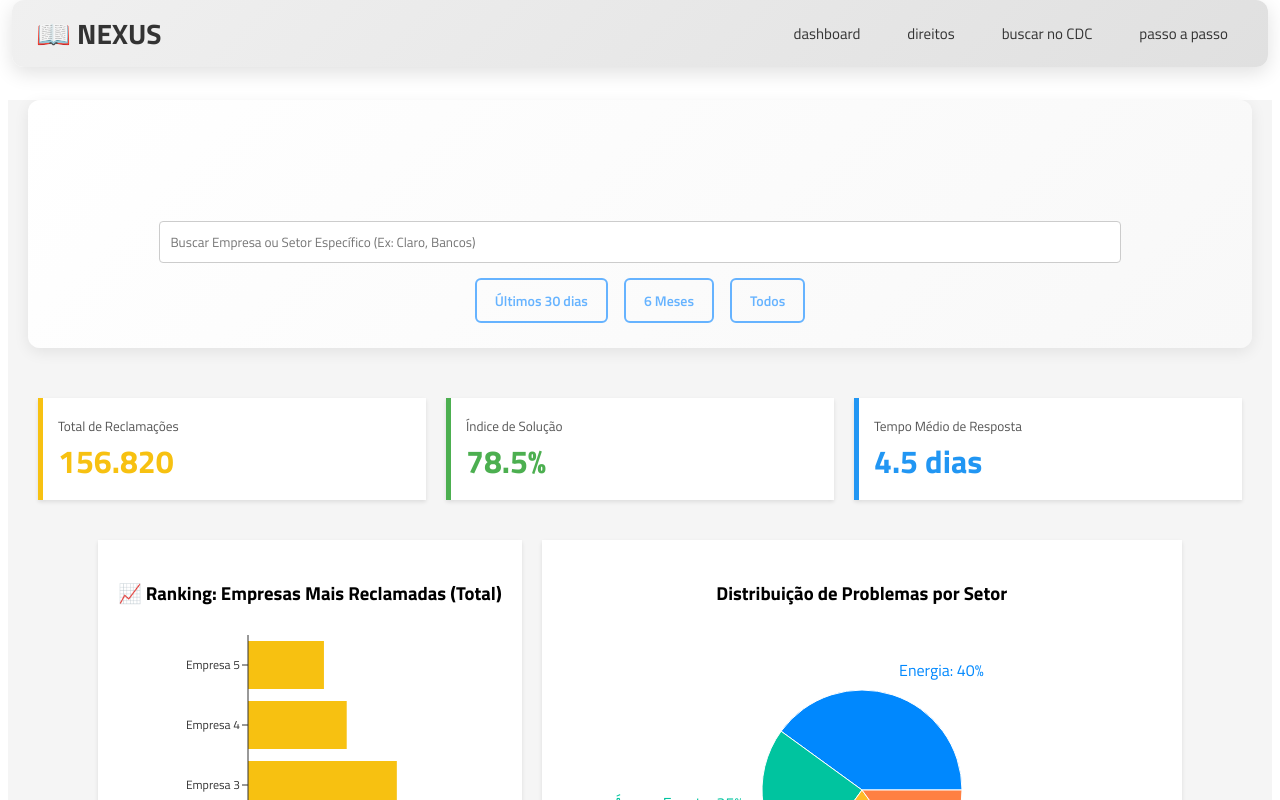
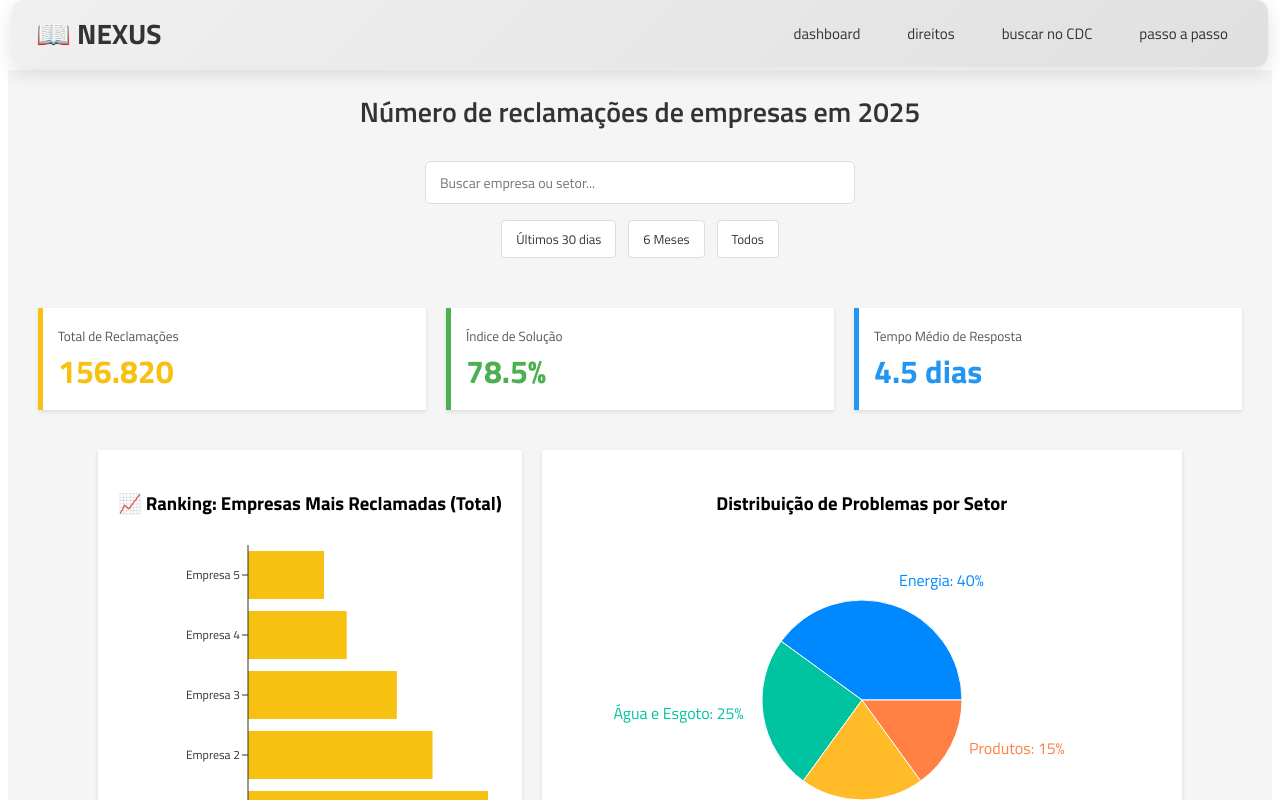
Before and after one commit to NecronLight/Nexus, a React (Vite) app: page / in a window 1280 px wide. Shown: the top 800 px of the page. Built offline with nearby package versions, Linux system fonts and the light colour scheme; a web font is replaced by a local one.

Commit message:
Changed the title header

```diff
--- a/src/App.jsx
+++ b/src/App.jsx
@@ -11,7 +11,7 @@ const App = () => {
   return (
     <div style={{ minHeight: '100vh' }}>
       <Menu />
-      <div style={{ marginTop: '100px' }}>
+      <div style={{ marginTop: '70px' }}>
         <Routes>
           {/* Página principal */}
           <Route path="/" element={<DashboardPage />} />
--- a/src/components/DashboardHeader.jsx
+++ b/src/components/DashboardHeader.jsx
@@ -1,31 +1,71 @@
 import React from 'react';
 
 const DashboardHeader = () => {
-    // Estilos inline básicos para demonstração
     const headerStyle = {
-        padding: '25px',
-        background: 'linear-gradient(135deg, #ffffff 0%, #f8f8f8 100%)',
-        borderRadius: '12px',
-        boxShadow: '0 4px 15px rgba(0, 0, 0, 0.08)',
+        padding: '20px',
         textAlign: 'center',
-        margin: '20px'
+        margin: '0',
+        backgroundColor: 'transparent'
     };
+
     const inputStyle = {
-        padding: '10px',
-        width: '80%',
-        marginTop: '15px',
-        border: '1px solid #ccc',
+        padding: '10px 14px',
+        width: '100%',
+        maxWidth: '400px',
+        marginTop: '12px',
+        border: '1px solid #ddd',
+        borderRadius: '6px',
+        fontSize: '14px',
+        fontFamily: 'inherit',
+        outline: 'none',
+        transition: 'border-color 0.2s ease'
+    };
+
+    const buttonStyle = {
+        margin: '0 6px',
+        padding: '8px 14px',
+        border: '1px solid #ddd',
+        backgroundColor: 'white',
+        color: '#333',
+        fontSize: '13px',
+        fontWeight: '500',
+        cursor: 'pointer',
+        transition: 'all 0.2s ease',
         borderRadius: '4px'
     };
 
     return (
         <header style={headerStyle}>
-            <h1 className="titulo-principal"><span className="titulo-text">CONTROLE DE RECLAMAÇÕES</span></h1>
-            <input type="text" placeholder="Buscar Empresa ou Setor Específico (Ex: Claro, Bancos)" style={inputStyle} />
-            <div style={{ marginTop: '15px' }}>
-                <button style={{ margin: '0 8px', padding: '10px 18px', border: '2px solid #66b3ff', backgroundColor: 'transparent', color: '#66b3ff', fontSize: '14px', fontWeight: '600', cursor: 'pointer', transition: 'all 0.3s ease', borderRadius: '6px' }} onMouseEnter={(e) => { e.target.style.backgroundColor = '#66b3ff'; e.target.style.color = 'white'; }} onMouseLeave={(e) => { e.target.style.backgroundColor = 'transparent'; e.target.style.color = '#66b3ff'; }}>Últimos 30 dias</button>
-                <button style={{ margin: '0 8px', padding: '10px 18px', border: '2px solid #66b3ff', backgroundColor: 'transparent', color: '#66b3ff', fontSize: '14px', fontWeight: '600', cursor: 'pointer', transition: 'all 0.3s ease', borderRadius: '6px' }} onMouseEnter={(e) => { e.target.style.backgroundColor = '#66b3ff'; e.target.style.color = 'white'; }} onMouseLeave={(e) => { e.target.style.backgroundColor = 'transparent'; e.target.style.color = '#66b3ff'; }}>6 Meses</button>
-                <button style={{ margin: '0 8px', padding: '10px 18px', border: '2px solid #66b3ff', backgroundColor: 'transparent', color: '#66b3ff', fontSize: '14px', fontWeight: '600', cursor: 'pointer', transition: 'all 0.3s ease', borderRadius: '6px' }} onMouseEnter={(e) => { e.target.style.backgroundColor = '#66b3ff'; e.target.style.color = 'white'; }} onMouseLeave={(e) => { e.target.style.backgroundColor = 'transparent'; e.target.style.color = '#66b3ff'; }}>Todos</button>
+            <h2 style={{ margin: '0 0 16px 0', fontSize: '28px', fontWeight: '600', color: '#333' }}>Número de reclamações de empresas em 2025</h2>
+            <input
+                type="text"
+                placeholder="Buscar empresa ou setor..."
+                style={inputStyle}
+                onFocus={(e) => e.target.style.borderColor = '#0fbd0f'}
+                onBlur={(e) => e.target.style.borderColor = '#ddd'}
+            />
+            <div style={{ marginTop: '16px' }}>
+                <button
+                    style={buttonStyle}
+                    onMouseEnter={(e) => { e.target.style.backgroundColor = '#f0f0f0'; }}
+                    onMouseLeave={(e) => { e.target.style.backgroundColor = 'white'; }}
+                >
+                    Últimos 30 dias
+                </button>
+                <button
+                    style={buttonStyle}
+                    onMouseEnter={(e) => { e.target.style.backgroundColor = '#f0f0f0'; }}
+                    onMouseLeave={(e) => { e.target.style.backgroundColor = 'white'; }}
+                >
+                    6 Meses
+                </button>
+                <button
+                    style={buttonStyle}
+                    onMouseEnter={(e) => { e.target.style.backgroundColor = '#f0f0f0'; }}
+                    onMouseLeave={(e) => { e.target.style.backgroundColor = 'white'; }}
+                >
+                    Todos
+                </button>
             </div>
         </header>
     );
--- a/src/styles/cdc-search.css
+++ b/src/styles/cdc-search.css
@@ -1,50 +1,50 @@
 /* Styles for CDC Search page */
 .cdc-page {
-  padding: 20px;
+  padding: 40px 20px;
   font-family: 'Titillium Web', sans-serif;
+  min-height: 100vh;
 }
 
 .cdc-title {
   font-size: 32px;
   font-weight: 700;
   text-align: center;
-  margin: 0 0 10px 0;
+  margin: 0 0 15px 0;
 }
 
 .cdc-desc {
   font-size: 16px;
   text-align: center;
   color: #555;
-  margin-bottom: 30px;
+  margin-bottom: 40px;
 }
 
 /* SEARCH CONTAINER */
 .search-container {
   display: flex;
   justify-content: center;
-  margin-bottom: 40px;
+  margin-bottom: 30px;
   padding: 0 20px;
 }
 
 .search-input {
   width: 100%;
-  max-width: 600px;
-  padding: 15px 20px;
+  max-width: 500px;
+  padding: 12px 16px;
   font-size: 16px;
-  border: 2px solid #66b3ff;
-  border-radius: 50px;
-  box-shadow: 0 4px 20px rgba(102, 179, 255, 0.12);
+  border: 1px solid #ddd;
+  border-radius: 6px;
+  box-shadow: none;
   outline: none;
-  transition: all 0.3s ease;
+  transition: border-color 0.2s ease;
 }
 
 .search-input:focus {
-  border-color: #4d9fe6;
-  box-shadow: 0 8px 30px rgba(102, 179, 255, 0.22);
+  border-color: #0fbd0f;
 }
 
 .search-input::placeholder {
-  color: #999;
+  color: #aaa;
 }
 
 /* RESULTS CONTAINER */
@@ -86,17 +86,18 @@
 }
 
 .article-card {
-  background: #ffffff;
-  padding: 25px;
-  border-radius: 12px;
-  border-left: 5px solid #0fbd0f;
-  box-shadow: 0 4px 10px rgba(0, 0, 0, 0.06);
+  background: #f8f9fa;
+  padding: 20px;
+  border-radius: 8px;
+  border: none;
+  box-shadow: none;
   transition: all 0.3s ease;
+  border-bottom: 3px solid #0fbd0f;
 }
 
 .article-card:hover {
-  box-shadow: 0 8px 25px rgba(0, 123, 255, 0.15);
-  transform: translateX(5px);
+  background: #ffffff;
+  box-shadow: 0 2px 8px rgba(0, 0, 0, 0.08);
 }
 
 .article-header {
```
